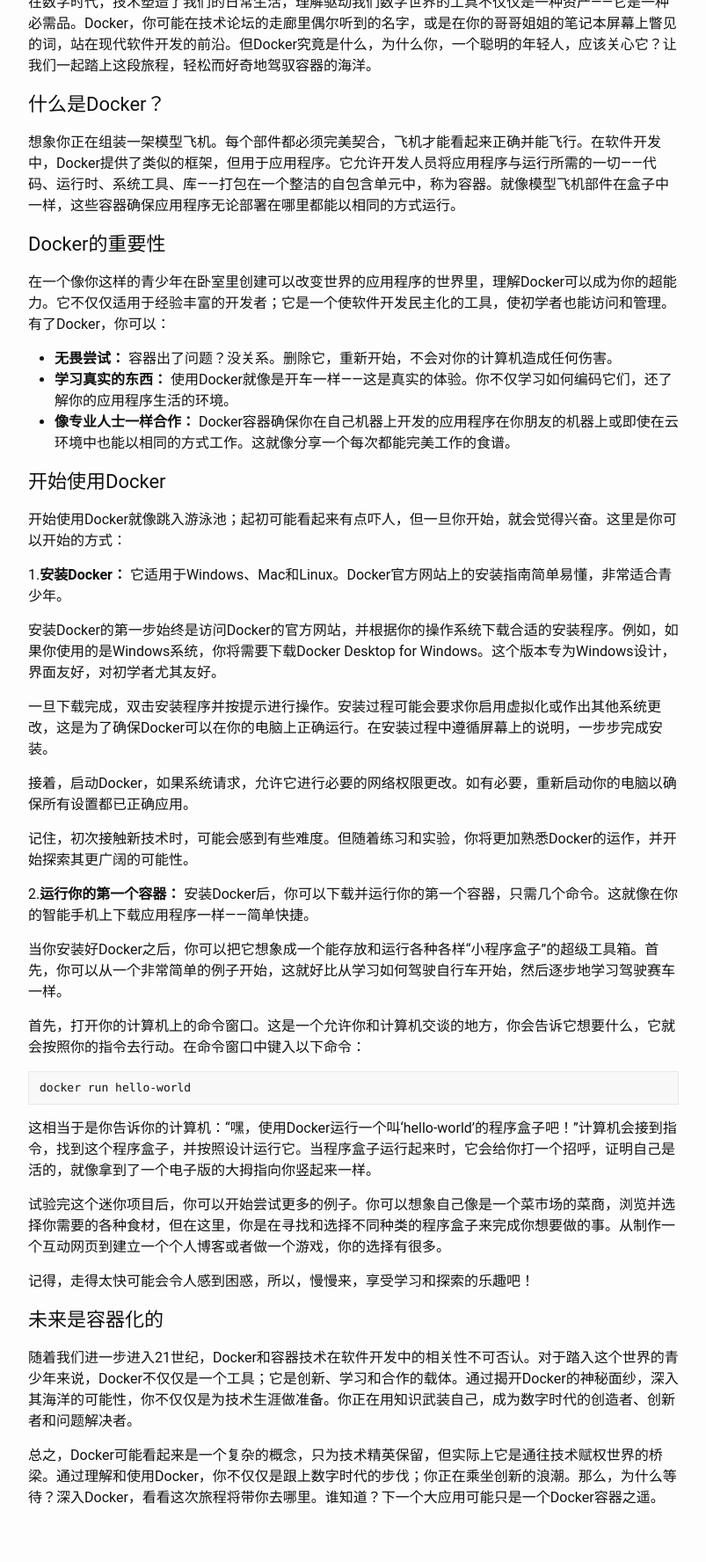
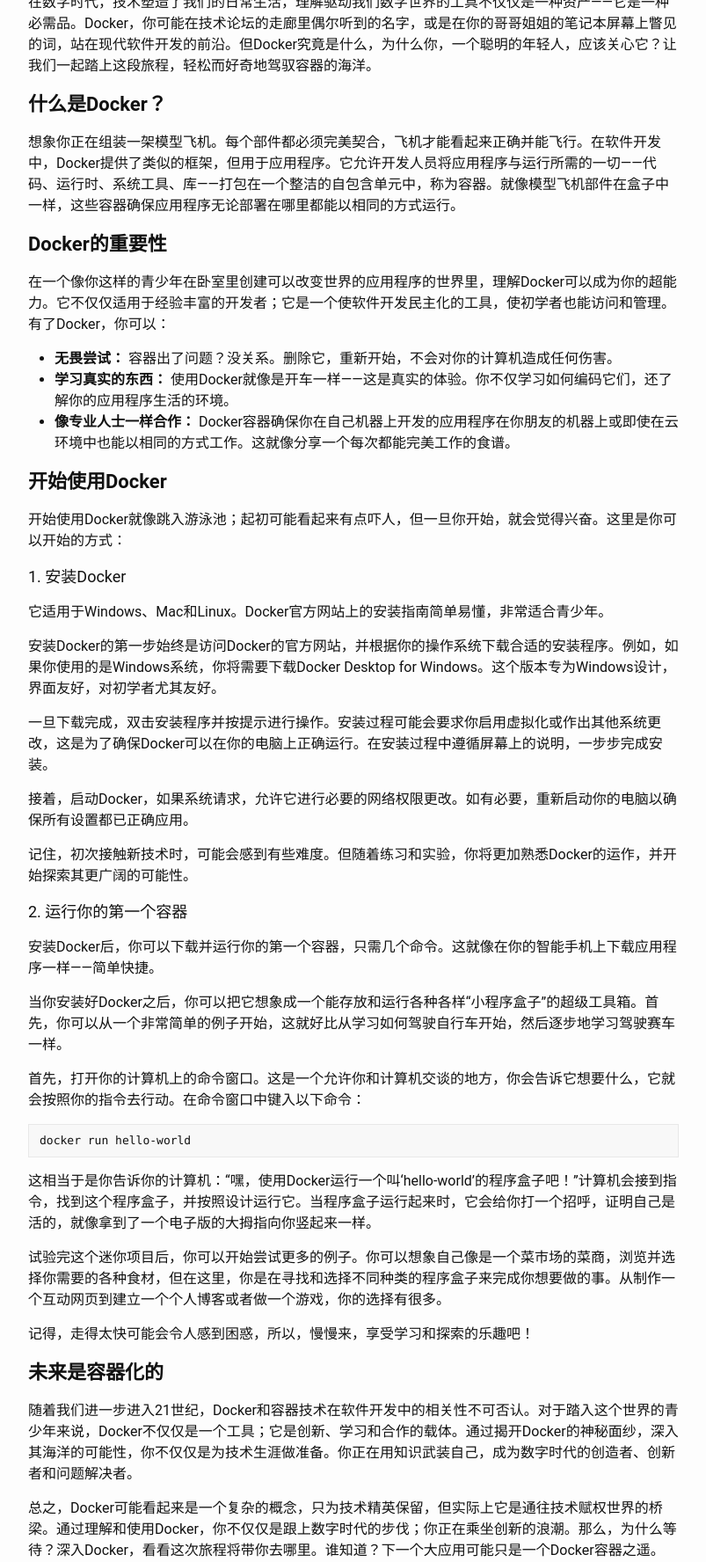
Before and after one commit to talkincode/ToughNotes, a Jekyll site: the page built from _posts/2024-03-01-Docker-for-Teens.md, in a window 1280 px wide, cut to the strip 503-2279 px from the top of the page. Shown: the whole strip at 88% size, without its empty margins (238-1041 px from the left). Built offline with Jekyll 4.4.1, drawn with Linux system fonts in a browser that asks for light colours.

Commit message:
更新Docker安装指南和标题样式

```diff
--- a/_posts/2024-03-01-Docker-for-Teens.md
+++ b/_posts/2024-03-01-Docker-for-Teens.md
@@ -25,7 +25,9 @@ categories: Technology Docker
 
 开始使用Docker就像跳入游泳池；起初可能看起来有点吓人，但一旦你开始，就会觉得兴奋。这里是你可以开始的方式：
 
-1.**安装Docker：** 它适用于Windows、Mac和Linux。Docker官方网站上的安装指南简单易懂，非常适合青少年。
+### 1. 安装Docker
+
+它适用于Windows、Mac和Linux。Docker官方网站上的安装指南简单易懂，非常适合青少年。
 
 安装Docker的第一步始终是访问Docker的官方网站，并根据你的操作系统下载合适的安装程序。例如，如果你使用的是Windows系统，你将需要下载Docker Desktop for Windows。这个版本专为Windows设计，界面友好，对初学者尤其友好。
 
@@ -35,7 +37,9 @@ categories: Technology Docker
 
 记住，初次接触新技术时，可能会感到有些难度。但随着练习和实验，你将更加熟悉Docker的运作，并开始探索其更广阔的可能性。
 
-2.**运行你的第一个容器：** 安装Docker后，你可以下载并运行你的第一个容器，只需几个命令。这就像在你的智能手机上下载应用程序一样——简单快捷。
+### 2. 运行你的第一个容器
+
+安装Docker后，你可以下载并运行你的第一个容器，只需几个命令。这就像在你的智能手机上下载应用程序一样——简单快捷。
 
 当你安装好Docker之后，你可以把它想象成一个能存放和运行各种各样“小程序盒子”的超级工具箱。首先，你可以从一个非常简单的例子开始，这就好比从学习如何驾驶自行车开始，然后逐步地学习驾驶赛车一样。
 
--- a/_sass/whiteglass/_layout.scss
+++ b/_sass/whiteglass/_layout.scss
@@ -171,7 +171,7 @@
 
   h2 {
     font-size: 22px;
-
+    font-weight: 700;
     @include media-query($on-laptop) {
       font-size: 18px;
     }
```
